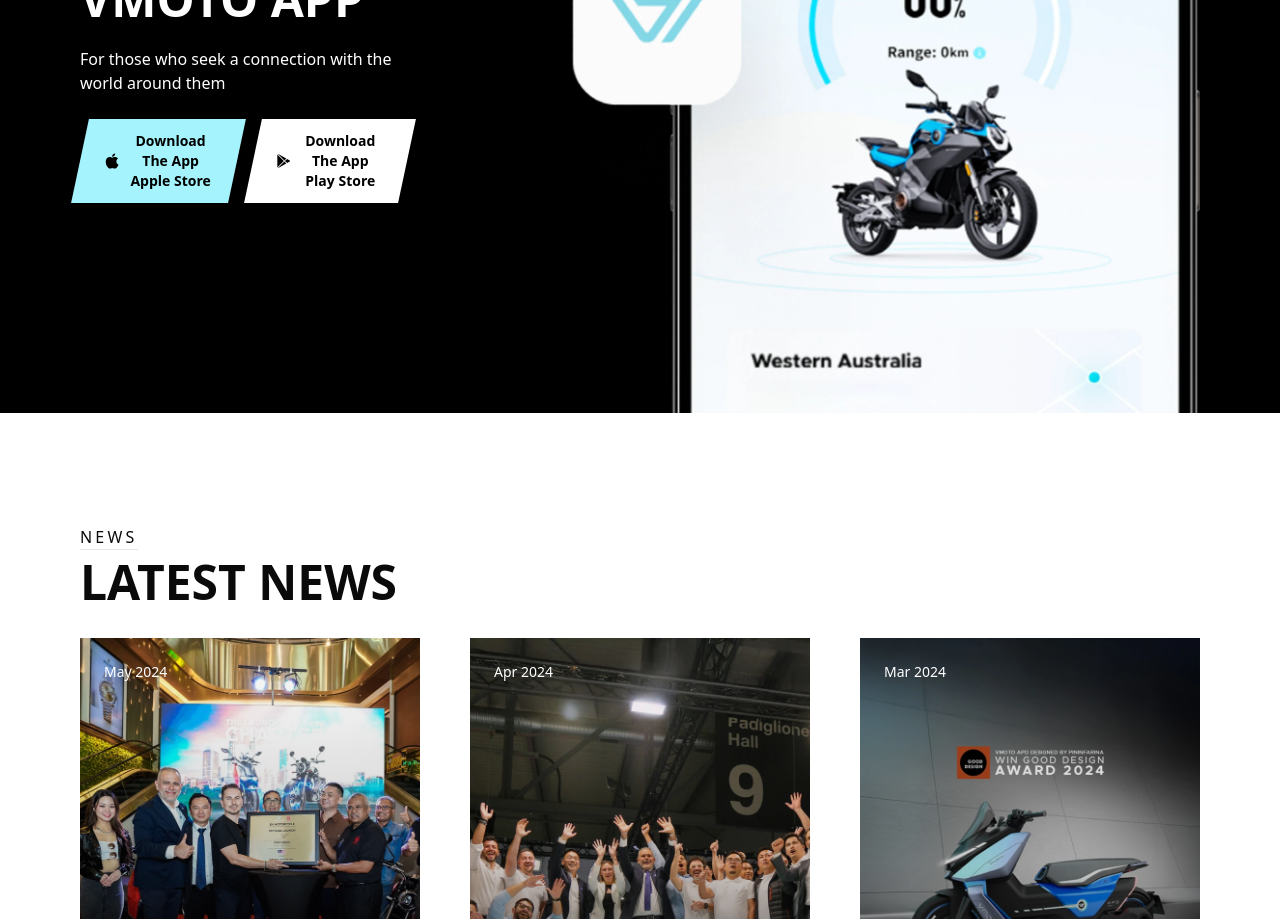
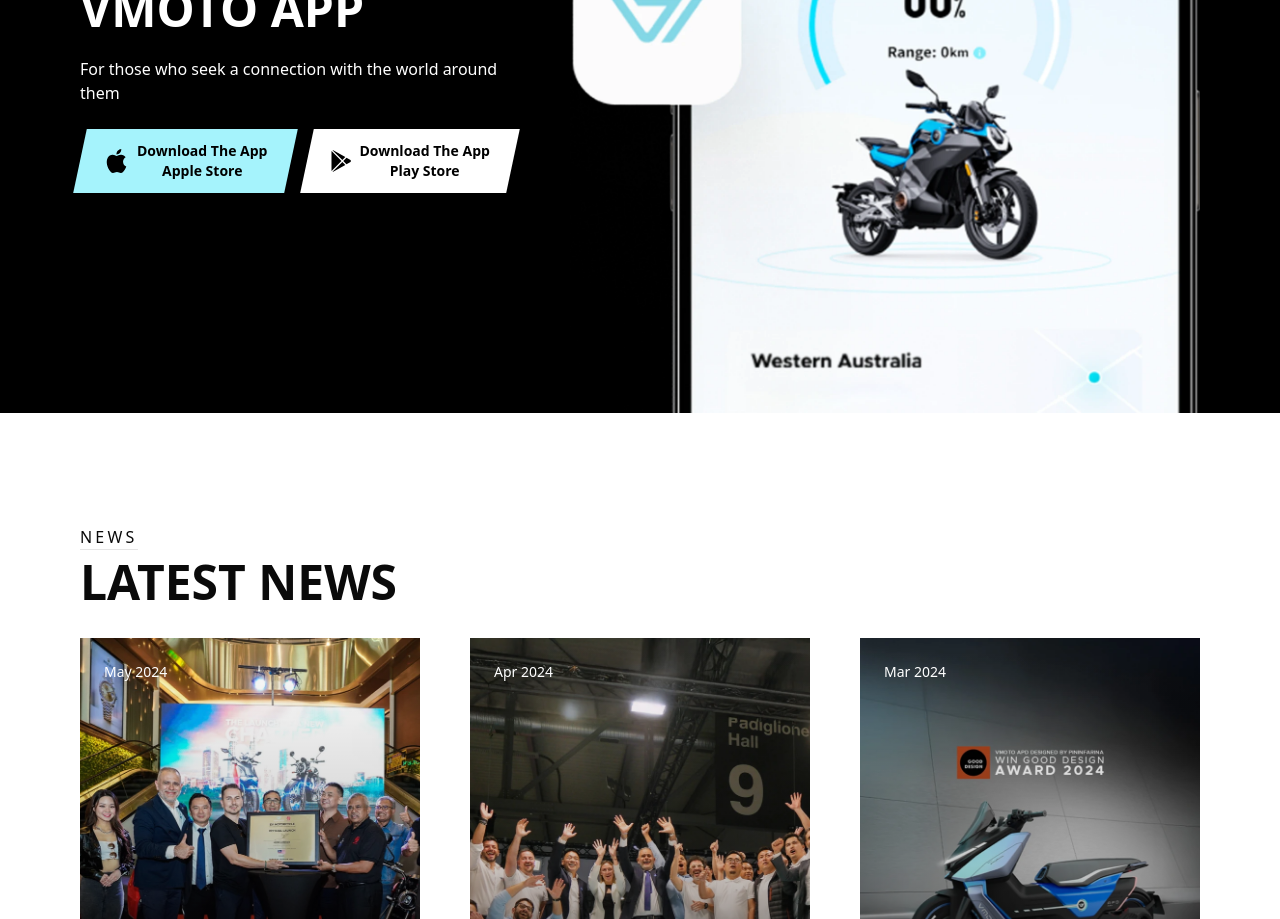
Before and after one commit to eslamalbaik/moto-cars, a Next.js app: page / in a window 1280 px wide. Shown: the part 3260-4179 px from the top of the page. Built offline with nearby package versions, Linux system fonts and the light colour scheme; a web font is replaced by a local one.

Commit message:
fix category

```diff
--- a/app/page.tsx
+++ b/app/page.tsx
@@ -47,7 +47,7 @@
                       </clipPath>
                     </defs>
                   </svg>
-                  <p>
+                  <p className=" text-nowrap">
                     Download The App <br />
                     Apple Store
                   </p>
@@ -62,7 +62,7 @@
                       fill="black"
                     ></path>
                   </svg>
-                  <p>
+                  <p className=" text-nowrap">
                     Download The App
                     <br />
                     Play Store
```
